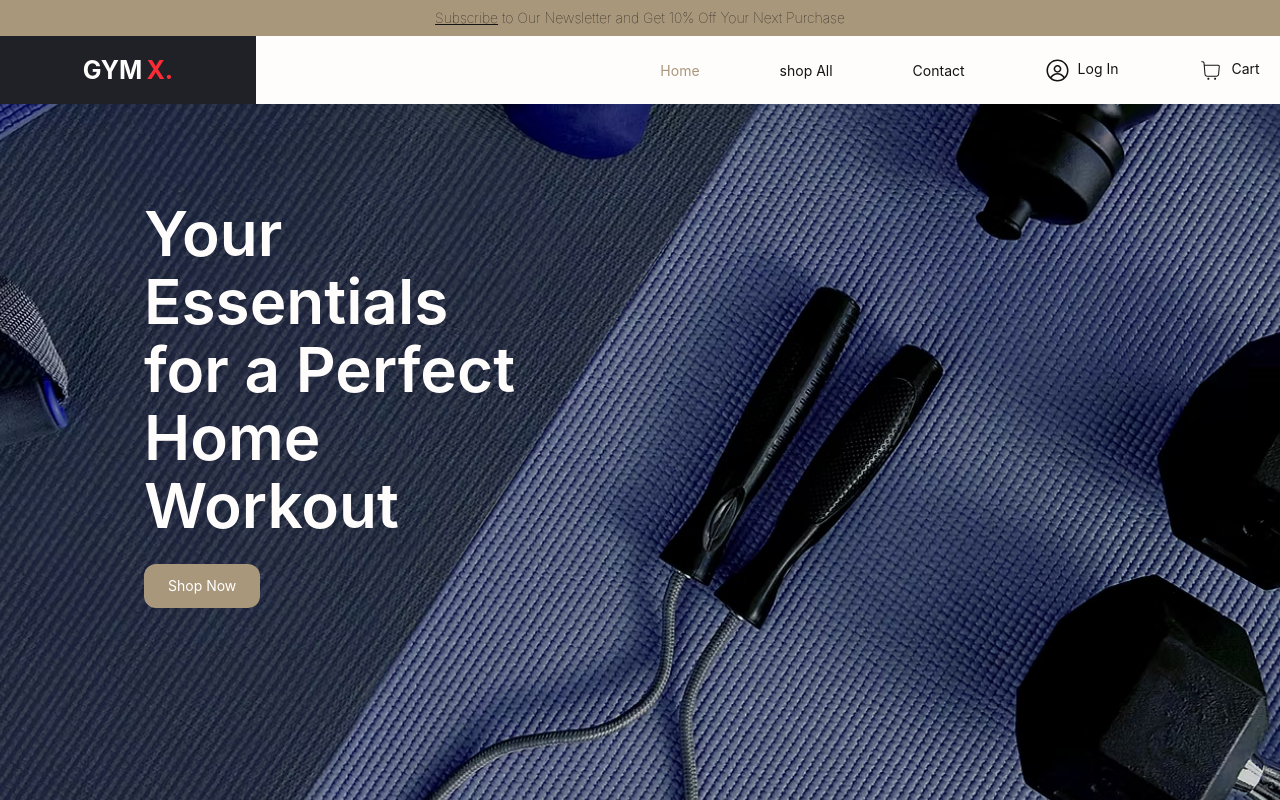
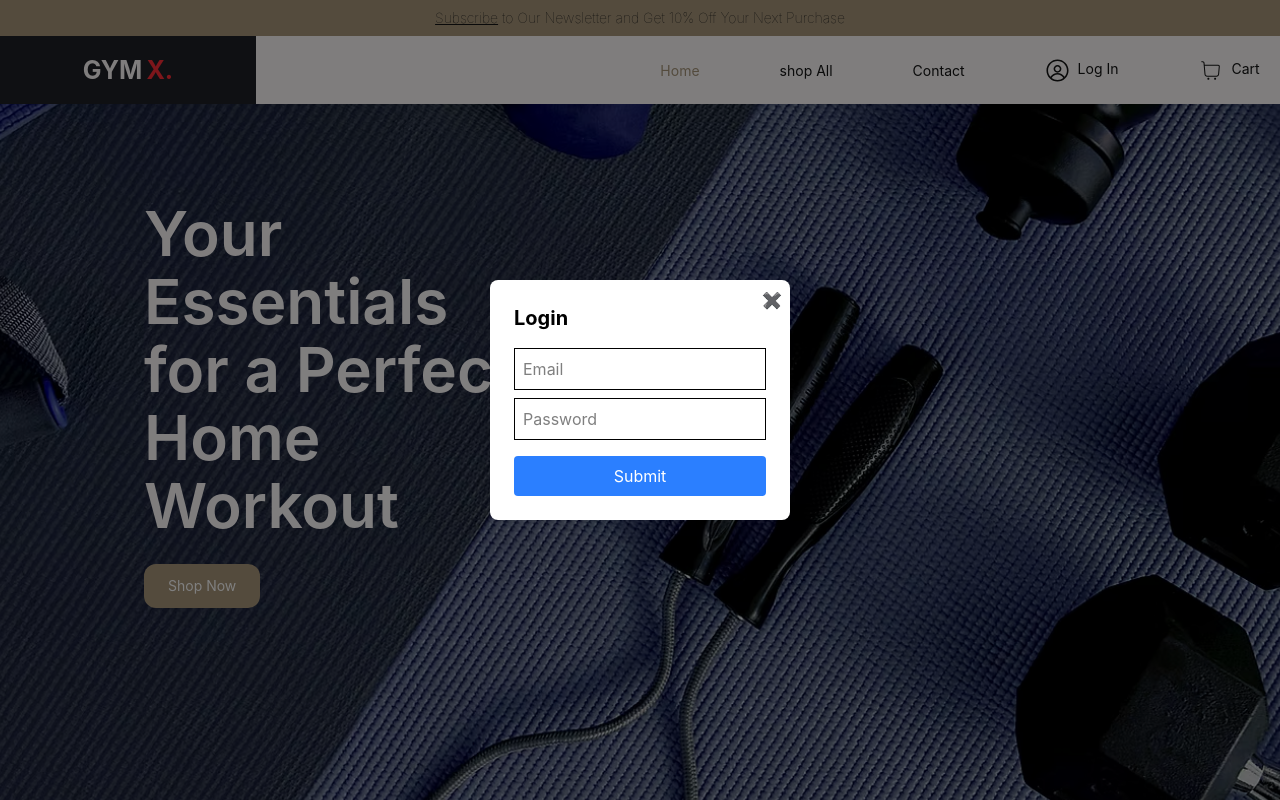
Before and after one commit to hrithik-nonia/gym-accessories, a React (Vite) app: page / in a window 1280 px wide. Both pictures are taken after a click on the link "Log In". Shown: the top 800 px of the page. Built offline with nearby package versions, Linux system fonts and the light colour scheme.

Commit message:
login link fix

```diff
--- a/src/landing-page-component/footer.jsx
+++ b/src/landing-page-component/footer.jsx
@@ -7,7 +7,7 @@ const Footer = () => {
     <>
       <div
         className=" py-15 md:py-25  grid grid-cols-1 grid grid-cols-1 sm:grid-cols-2 md:grid-cols-4 gap-6 "
-        id="contect"
+        id="contact"
       >
         <p>
           <a
--- a/src/landing-page-component/navbar.jsx
+++ b/src/landing-page-component/navbar.jsx
@@ -2,8 +2,12 @@ import { RxAvatar } from "react-icons/rx";
 import { CiShoppingCart } from "react-icons/ci";
 import Heading from "./heading";
 import { Link } from "react-scroll";
+import Login from "../landing-page-sub-component/login";
+import { useState } from "react";
 
 const NavBar = () => {
+  const [showLogin, setShowLogin] = useState(false);
+
   return (
     <>
       {/* ---------add heading-------- */}
@@ -57,9 +61,8 @@ const NavBar = () => {
             {/* --------contect btn---------- */}
             <li>
               <Link
-                href="#"
-                className="text-[#141414]"
-                to="contect"
+                className="text-[#141414] cursor-pointer"
+                to="contact"
                 smooth={true}
                 duration={1500}
               >
@@ -67,13 +70,18 @@ const NavBar = () => {
               </Link>
             </li>
             <li>
-              <a href="#" className="text-[#141414] flex gap-2">
+              <a
+                href="#"
+                className="text-[#141414] flex gap-2 cursor-pointer"
+                onClick={() => setShowLogin(true)}
+              >
                 <span className="flex items-center justify-center">
                   <RxAvatar size={"25px"} />
                 </span>
                 <span>Log In</span>
               </a>
             </li>
+
             <li>
               <a href="#" className="text-[#141414] flex gap-2">
                 <span className="flex items-center justify-center">
@@ -96,6 +104,9 @@ const NavBar = () => {
           </div>
         </div>
       </div>
+
+      {/* ----------show login page---------- */}
+      {showLogin && <Login onClose={() => setShowLogin(false)}></Login>}
     </>
   );
 };
--- a/src/landing-page-sub-component/login.jsx
+++ b/src/landing-page-sub-component/login.jsx
@@ -1,7 +1,39 @@
-const Login = () => {
+const Login = ({ onClose }) => {
   return (
     <>
-      <div className="bg-red-400 w-full py-90">gg</div>
+      <div
+        className="fixed inset-0 bg-black/50 flex items-center justify-center z-50"
+        onClick={onClose}
+      >
+        {/* Modal Box */}
+        <div
+          className="bg-white p-6 rounded-lg w-[300px] relative"
+          onClick={(e) => e.stopPropagation()} // 👈 important
+        >
+          {/* Close Button */}
+          <button className="absolute top-2 right-2" onClick={onClose}>
+            ✖
+          </button>
+
+          <h2 className="text-xl font-bold mb-4">Login</h2>
+
+          <input
+            type="text"
+            placeholder="Email"
+            className="border p-2 w-full mb-2"
+          />
+
+          <input
+            type="password"
+            placeholder="Password"
+            className="border p-2 w-full mb-4"
+          />
+
+          <button className="bg-blue-500 text-white w-full py-2 rounded">
+            Submit
+          </button>
+        </div>
+      </div>
     </>
   );
 };
--- a/src/storage/landing-page-storage.jsx
+++ b/src/storage/landing-page-storage.jsx
@@ -2,12 +2,8 @@ import { createContext } from "react";
 
 export const AppContext = createContext();
 
-const LandingPageStore = () => {
-  return (
-    <>
-      <h1>storage</h1>
-    </>
-  );
+const LandingPageStore = ({ children }) => {
+  return <AppContext.Provider>{children}</AppContext.Provider>;
 };
 
 export default LandingPageStore;
```
